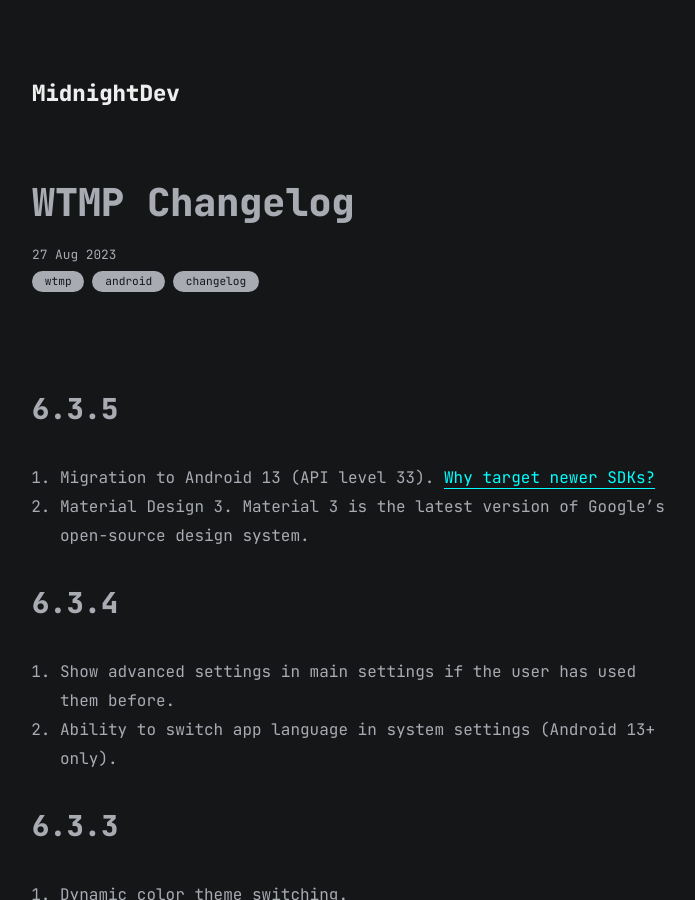
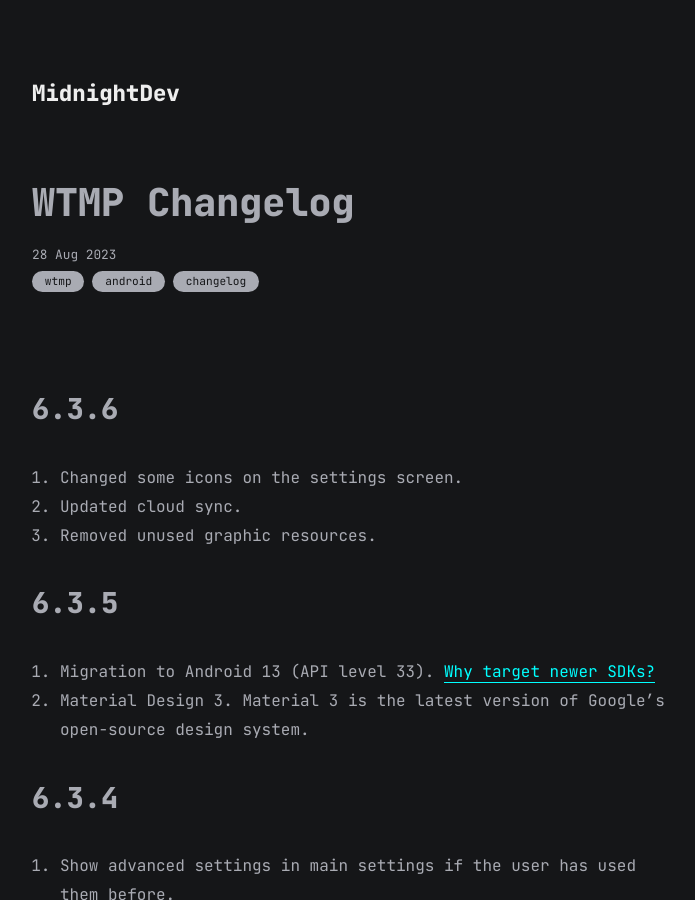
Before and after one commit to mdnghtdv/mdnghtdv.github.io, a Jekyll site: the page built from all_collections/_posts/2023-08-28-wtmp-changelog.md, in a window 1280 px wide and 900 px high. Shown: the whole window, without its empty margins (283-978 px from the left). Built offline with Jekyll 4.4.1, drawn with Linux system fonts in a browser that asks for light colours.

Commit message:
Update and rename 2023-08-27-wtmp-changelog.md to 2023-08-28-wtmp-changelog.md

```diff
--- a/all_collections/_posts/2023-08-27-wtmp-changelog.md
+++ b/all_collections/_posts/2023-08-28-wtmp-changelog.md
@@ -1,11 +1,18 @@
 ---
 layout: post
 title: WTMP Changelog
-date: 2023-08-27
+date: 2023-08-28
 categories: [wtmp, android, changelog]
 ---
 
+## 6.3.6
+
+1. Changed some icons on the settings screen.
+2. Updated cloud sync.
+3. Removed unused graphic resources.
+
 ## 6.3.5
+
 1. Migration to Android 13 (API level 33). [Why target newer SDKs?](https://developer.android.com/google/play/requirements/target-sdk#why-target)
 2. Material Design 3. Material 3 is the latest version of Google’s open-source design system.
 
```
